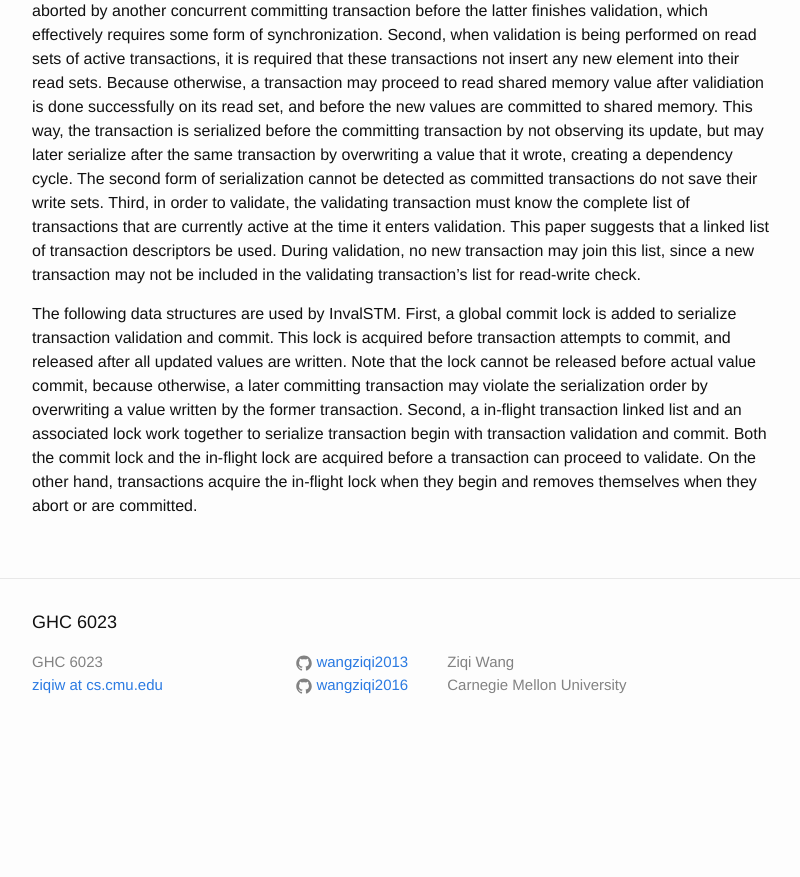
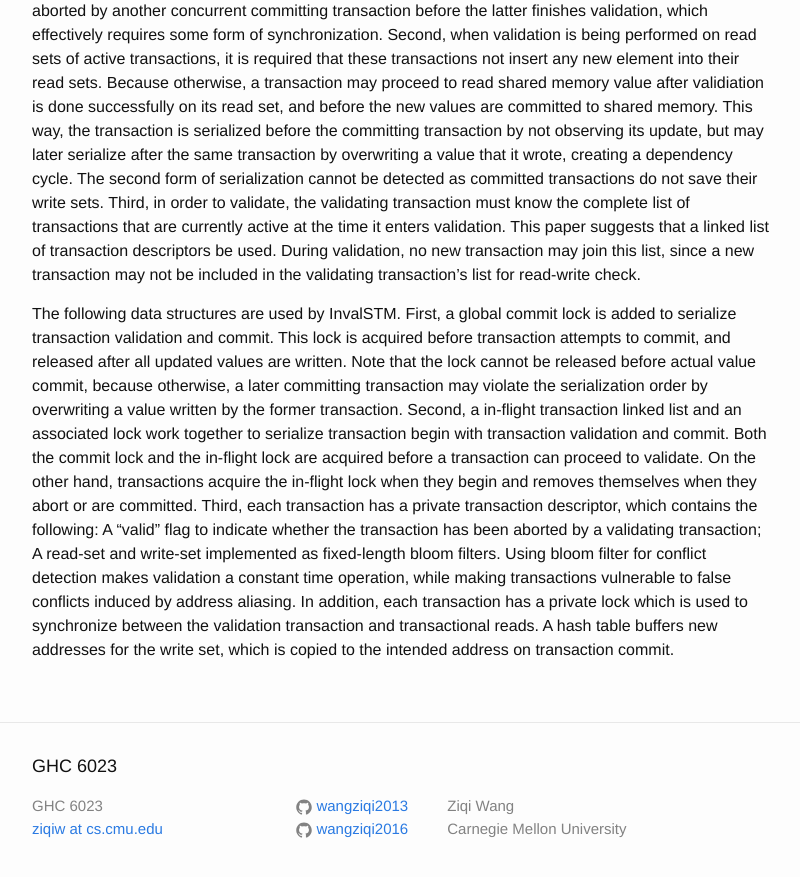
Before and after one commit to wangziqi2013/wangziqi2013.github.io, a Jekyll site: the page built from _posts/2019-11-03-invalstm.markdown, in a window 1280 px wide and 900 px high, scrolled down 1579 px. Shown: the top 877 px of the window, without its empty margins (238-1038 px from the left). Built offline with Jekyll 4.4.1, drawn with Linux system fonts in a browser that asks for light colours; before the commit the page ends 2335 px from its top, so only the background shows below that.

Commit message:
Finish descriptor

```diff
--- a/_posts/2019-11-03-invalstm.markdown
+++ b/_posts/2019-11-03-invalstm.markdown
@@ -65,4 +65,10 @@ Note that the lock cannot be released before actual value commit, because otherw
 the serialization order by overwriting a value written by the former transaction. Second, a in-flight transaction linked list
 and an associated lock work together to serialize transaction begin with transaction validation and commit. Both the
 commit lock and the in-flight lock are acquired before a transaction can proceed to validate. On the other hand, transactions
-acquire the in-flight lock when they begin and removes themselves when they abort or are committed.
+acquire the in-flight lock when they begin and removes themselves when they abort or are committed. Third, each transaction
+has a private transaction descriptor, which contains the following: A "valid" flag to indicate whether the transaction
+has been aborted by a validating transaction; A read-set and write-set implemented as fixed-length bloom filters. Using
+bloom filter for conflict detection makes validation a constant time operation, while making transactions vulnerable
+to false conflicts induced by address aliasing. In addition, each transaction has a private lock which is used to synchronize
+between the validation transaction and transactional reads. A hash table buffers new addresses for the write set, which
+is copied to the intended address on transaction commit.
```
